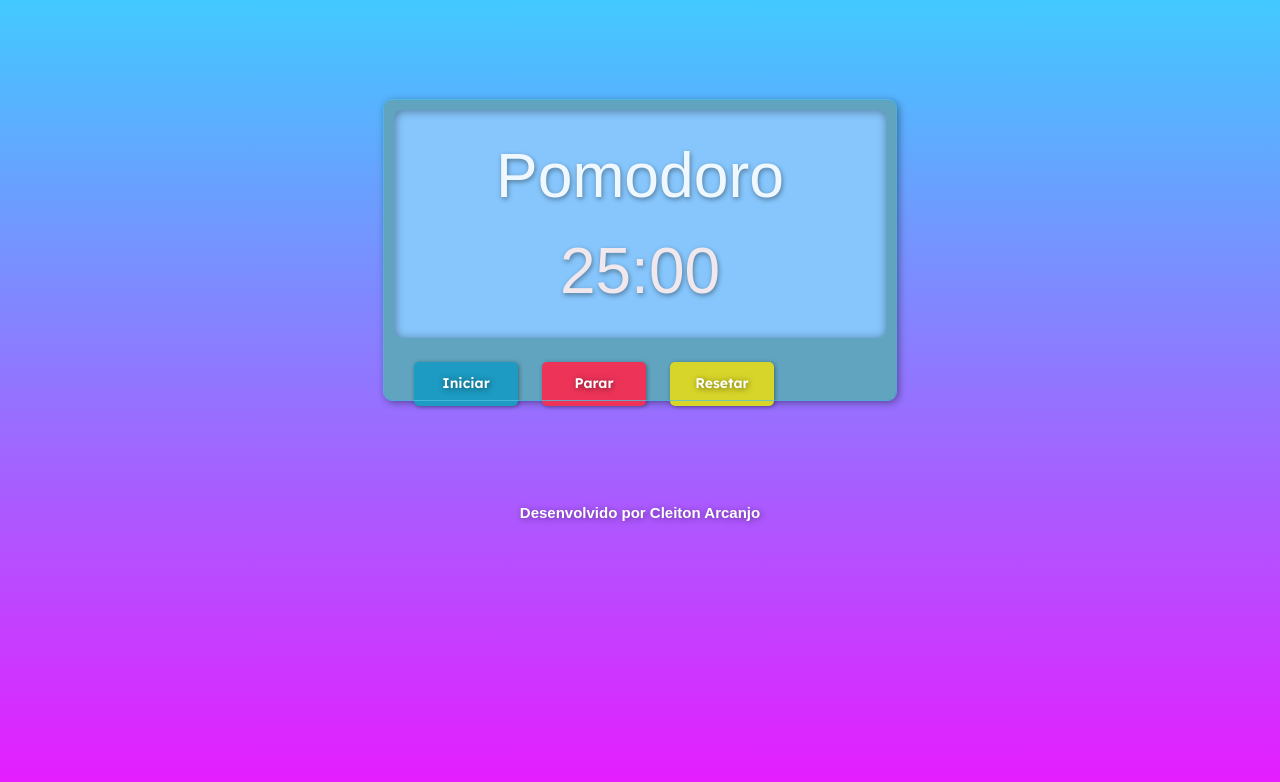
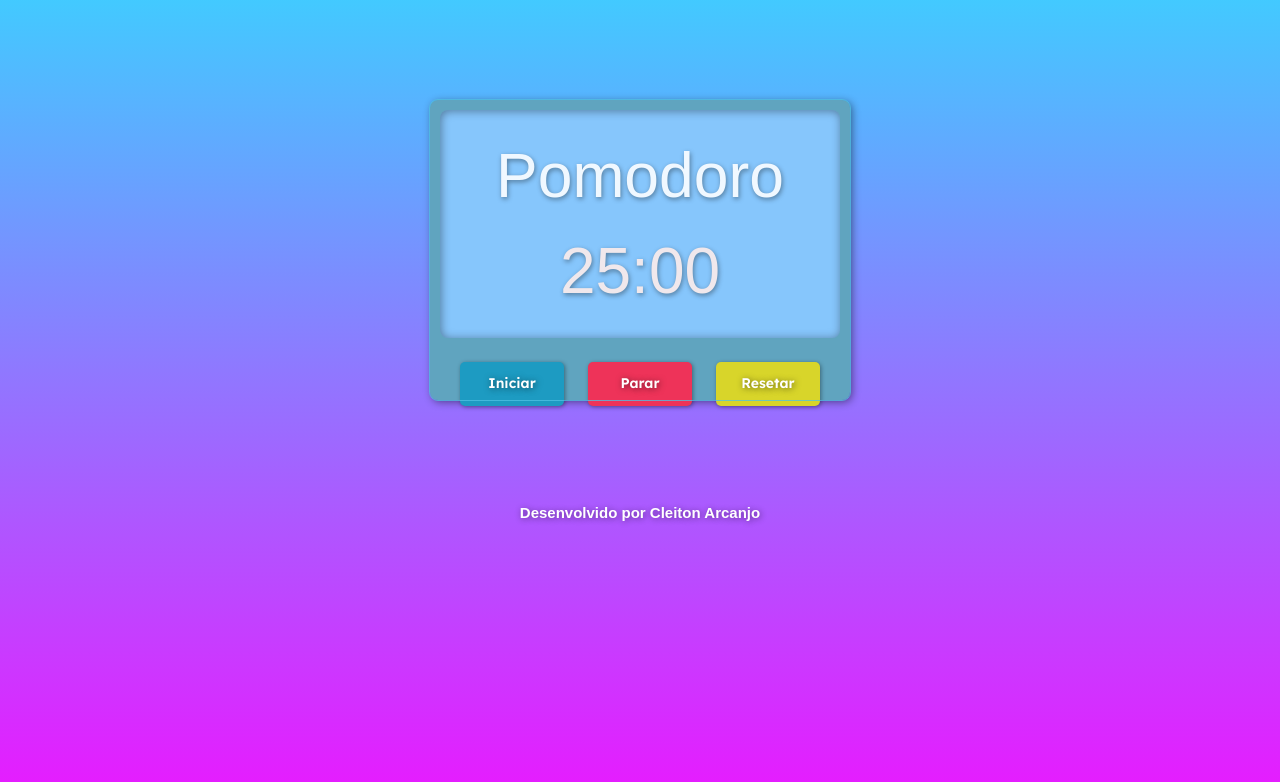
Before and after one commit to CleitonArcanj0/Cron-mentro-pomodoro, a plain HTML site: page index.html in a window 1280 px wide. Drawn offline with Linux system fonts and the light colour scheme; a web font is replaced by a local one.

Commit message:
Update: style.css

```diff
--- a/src/style.css
+++ b/src/style.css
@@ -25,7 +25,7 @@ body{
 #conteiner-interno{
     background-color: #60A4BF ;
     position: absolute;
-    min-width: 40%;
+    min-width: 30%;
     height: 60%;
     left: 50%;
     top: 50%;
```
